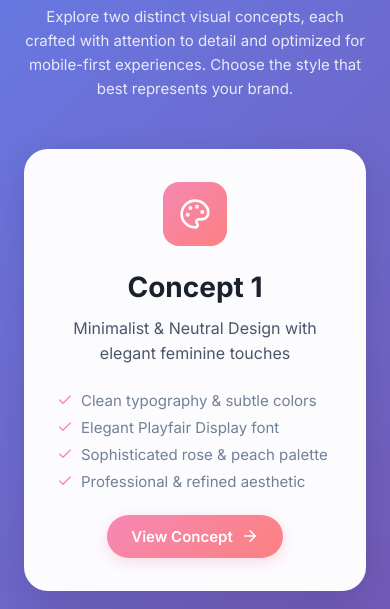
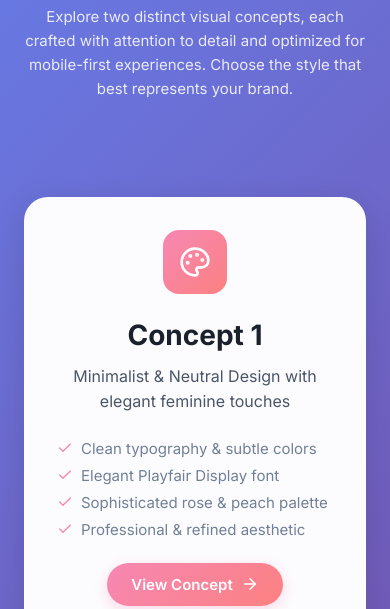
Before and after one commit to TiRFHiWOT/ReelCreator, a plain HTML site: page index.html in a window 390 px wide. Shown: the part 205-814 px from the top of the page. Drawn offline with nearby package versions, Linux system fonts and the light colour scheme.

Commit message:
Fix mobile background coverage and use min-h-screen properly

```diff
--- a/index.html
+++ b/index.html
@@ -18,11 +18,15 @@
         box-sizing: border-box;
       }
 
+      html {
+        min-height: 100vh;
+        background: linear-gradient(135deg, #667eea 0%, #764ba2 100%);
+      }
+
       body {
         font-family: "Inter", -apple-system, BlinkMacSystemFont, "Segoe UI",
           Roboto, Oxygen, Ubuntu, Cantarell, sans-serif;
         background: linear-gradient(135deg, #667eea 0%, #764ba2 100%);
-        background-attachment: fixed;
         min-height: 100vh;
         display: flex;
         align-items: center;
@@ -81,6 +85,10 @@
         text-align: center;
         position: relative;
         z-index: 1;
+        min-height: 100vh;
+        display: flex;
+        flex-direction: column;
+        justify-content: center;
       }
 
       .logo {
@@ -298,11 +306,21 @@
       }
 
       @media (max-width: 768px) {
+        html {
+          min-height: 100vh;
+        }
+
         body {
           align-items: flex-start;
           padding-top: 3rem;
           padding-bottom: 3rem;
-          background-attachment: scroll;
+          min-height: 100vh;
+        }
+
+        .container {
+          min-height: auto;
+          justify-content: flex-start;
+          padding-bottom: 2rem;
         }
 
         h1 {
```
